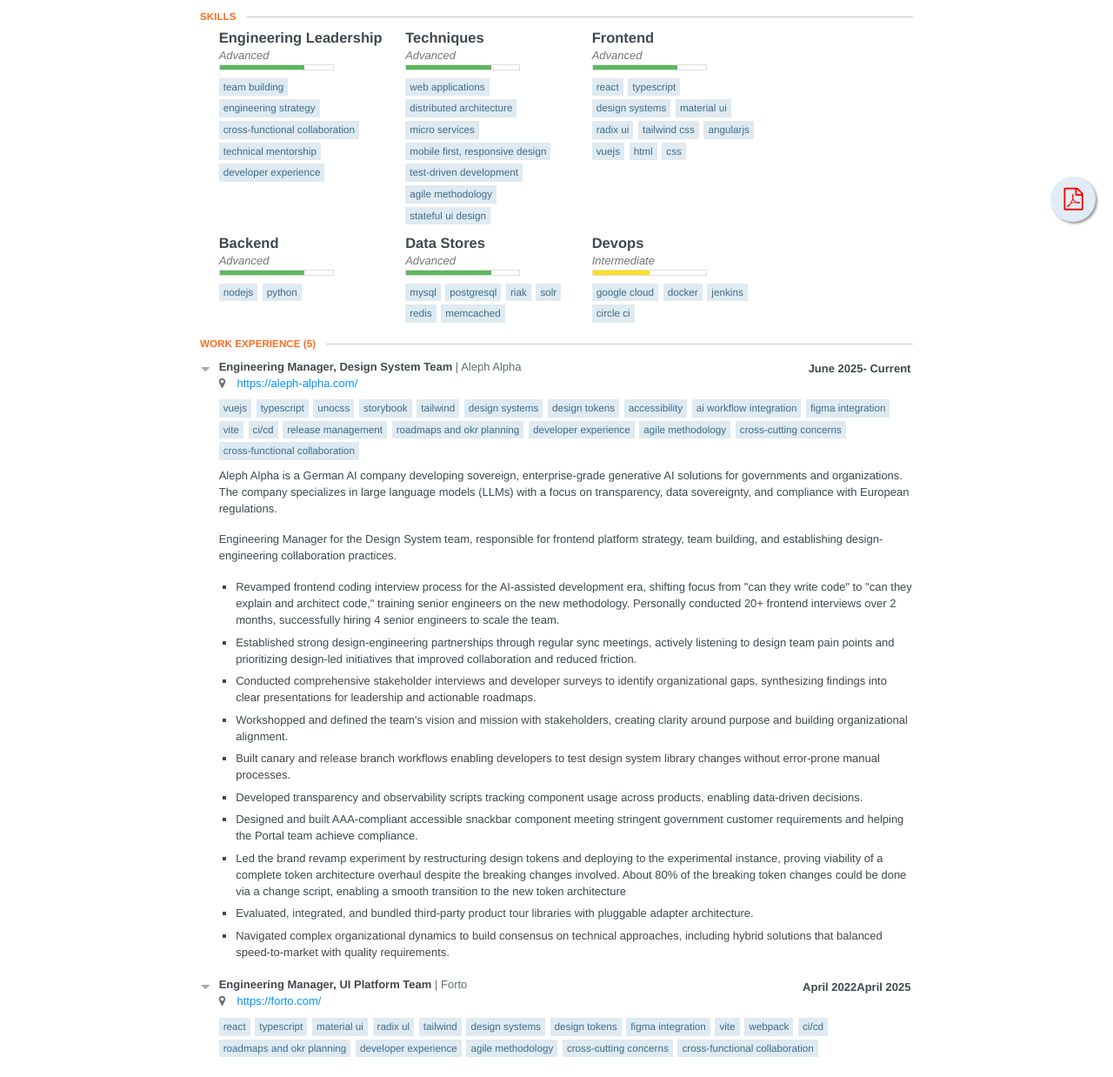
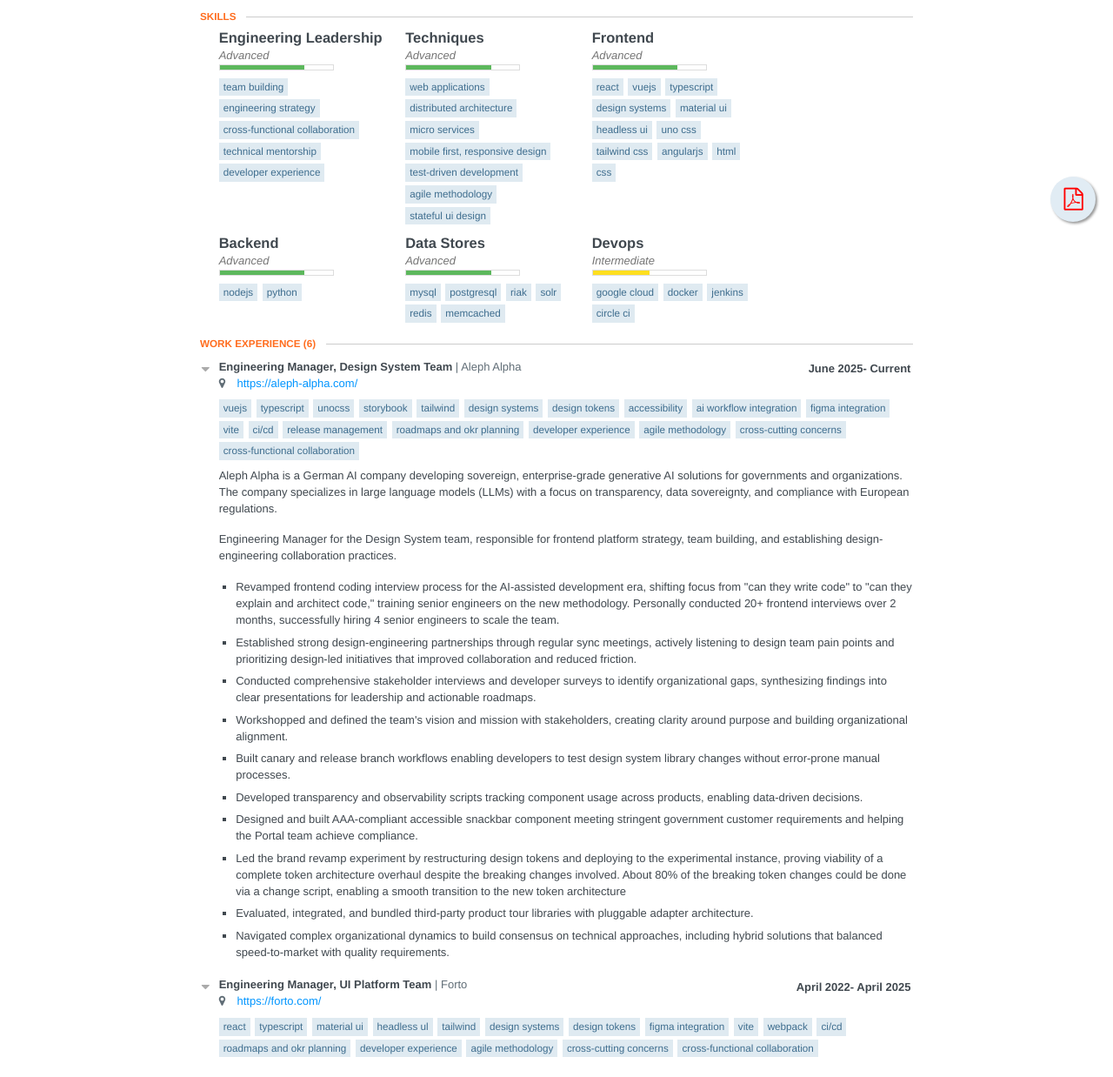
Before and after one commit to icecubed/resume-joel-alenchery, a website: page public/index.html in a window 1280 px wide. Shown: the part 525-1763 px from the top of the page at 87% size. Drawn offline with Linux system fonts and the light colour scheme.

```diff
--- a/public/index.html
+++ b/public/index.html
@@ -1077,13 +1077,14 @@
                     </div>
                     <ul class="keywords">
                         <li>React</li>
+                        <li>VueJS</li>
                         <li>TypeScript</li>
                         <li>Design Systems</li>
                         <li>Material UI</li>
-                        <li>Radix UI</li>
+                        <li>Headless UI</li>
+                        <li>Uno CSS</li>
                         <li>Tailwind CSS</li>
                         <li>AngularJS</li>
-                        <li>VueJS</li>
                         <li>HTML</li>
                         <li>CSS</li>
                     </ul>
@@ -1141,7 +1142,7 @@
         </section>
         <section class="section">
             <header>
-                <h2 class='section-title'>Work Experience <span class="item-count">(5)</span></h2>
+                <h2 class='section-title'>Work Experience <span class="item-count">(6)</span></h2>
             </header>
 
             <section id="work">
@@ -1240,7 +1241,7 @@
                         <div class="company">Forto</div>
                         <div class="date">
                             <span class="startDate">April 2022</span>
-                            <span class="endDate">April 2025</span>
+                            <span class="endDate">- April 2025</span>
                         </div>
                     </header>
 
@@ -1254,7 +1255,7 @@
                         <li>React</li>
                         <li>TypeScript</li>
                         <li>Material UI</li>
-                        <li>Radix Ul</li>
+                        <li>Headless Ul</li>
                         <li>Tailwind</li>
                         <li>Design Systems</li>
                         <li>Design Tokens</li>
```
